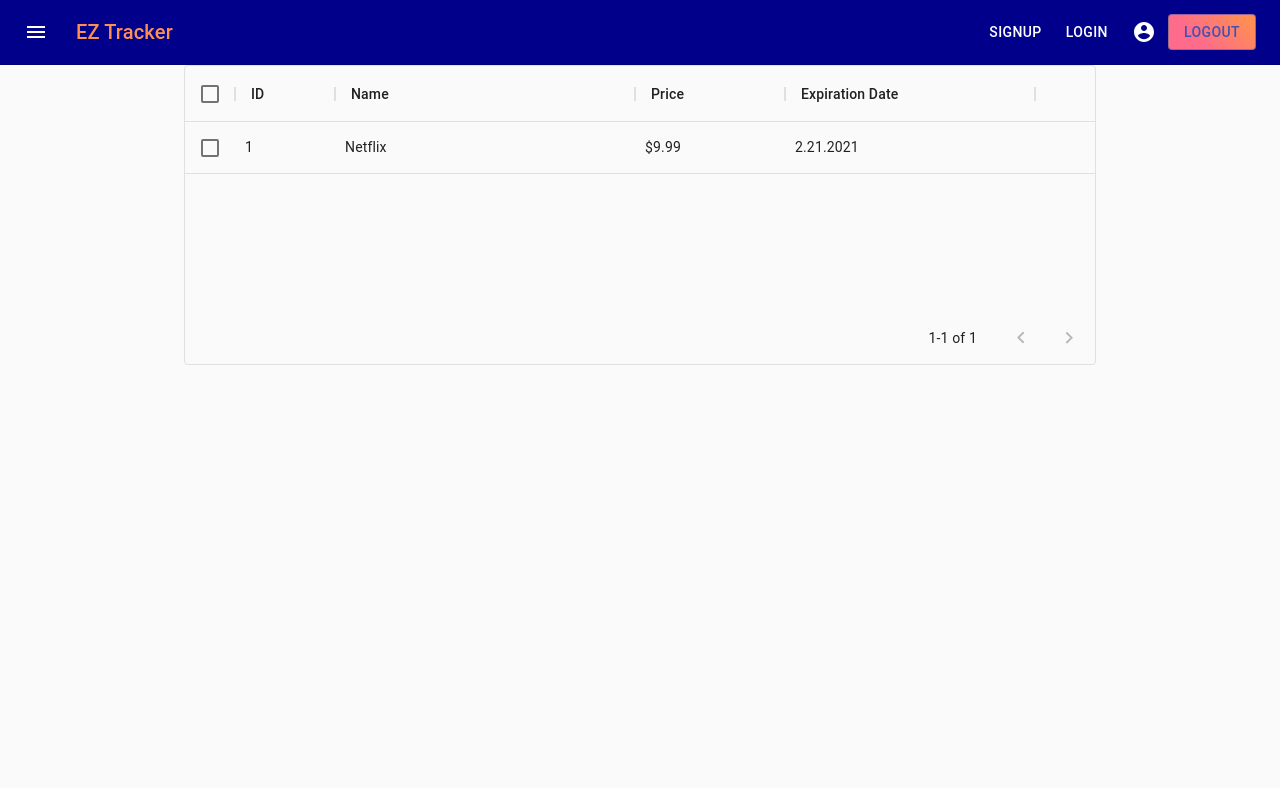
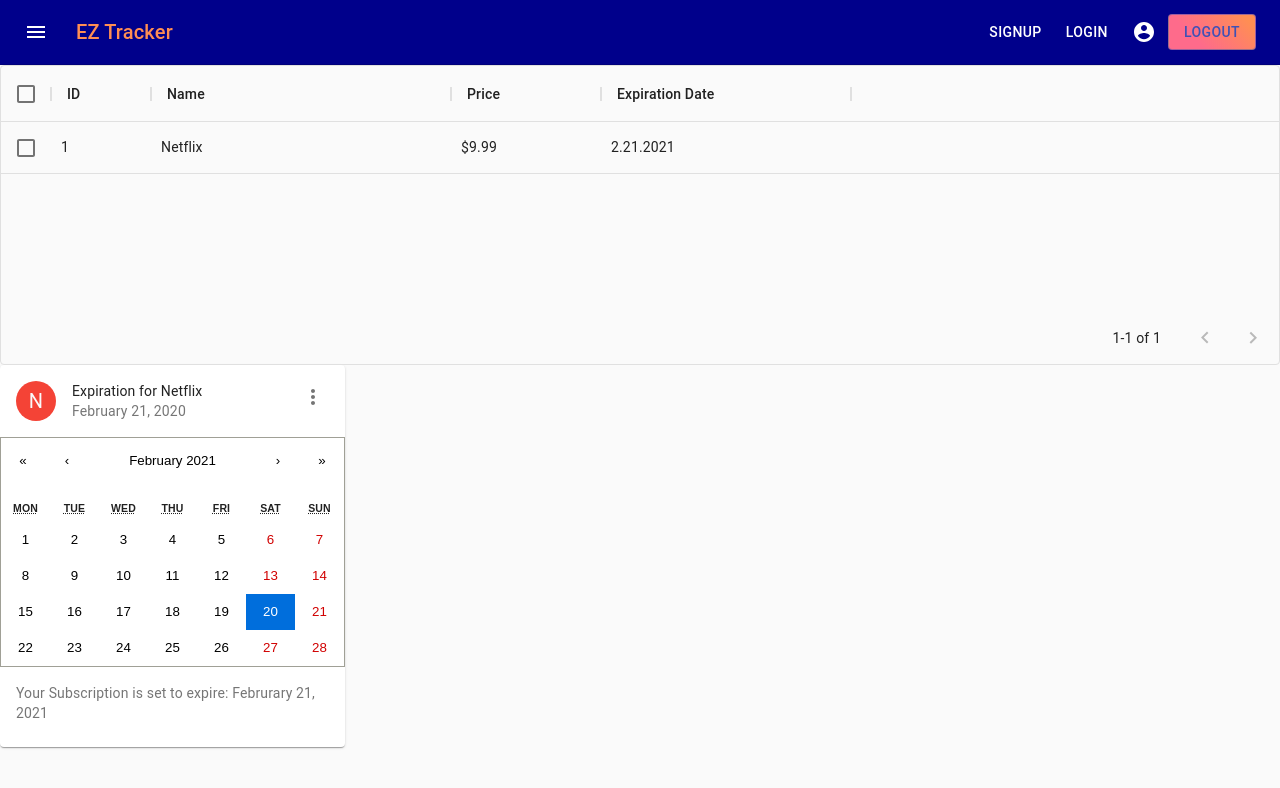
Before and after one commit to tonycrosby-tech/EZ_Tracker, a React (Create React App) app in the folder client/: page /subs in a window 1280 px wide. Shown: the top 788 px of the page. Built offline with nearby package versions, Linux system fonts and the light colour scheme.

Commit message:
adding calendar for expiration

```diff
--- a/client/src/App.js
+++ b/client/src/App.js
@@ -6,11 +6,8 @@ import SignInSide from './pages/SignIn';
 import Signup from './pages/Signup';
 import Header from './components/Header';
 import Subscription from './pages/Subscription';
-import Account from './pages/Account';
 import Navbar from './components/Navbar';
 import NotFoundPage from './pages/NotFoundPage';
-import Contact from './pages/Contact';
-import Support from './pages/Support';
 function App() {
   return (
     <React.Fragment>
@@ -22,9 +19,6 @@ function App() {
           <Route exact path="/home" component={Header} />
           <Route exact path="/login" component={SignInSide} />
           <Route exact path="/subs" component={Subscription} />
-          <Route exact path="/account" component={Account}/>
-          <Route exact path="/contact" component={Contact} />
-          <Route exact path="/support" component={Support} />
           <Route path="/404" component={NotFoundPage} />
           <Redirect to="/404" />
         </Switch>
--- a/client/src/pages/Account.js
+++ /dev/null
@@ -1,30 +0,0 @@
-import React, { useState } from 'react';
-import Box from "@material-ui/core/Box";
-import { makeStyles } from "@material-ui/core/styles";
-import Calendar from 'react-calendar';
-import 'react-calendar/dist/Calendar.css';
-const useStyles = makeStyles((theme) => ({
-  message: {
-    color: "white",
-    fontWeight: "bold"
-  }
-}));
-
-const Account = () => {
-  const classes = useStyles();
-  const [value, onChange] = useState(new Date());
-
-  return (
-    <div>
-    <Box >
-    <Calendar
-        onChange={onChange}
-        value={value}
-      />
-    </Box>
-    </div>
-
-  );
-};
-
-export default Account;
--- a/client/src/pages/Contact.js
+++ /dev/null
@@ -1,27 +0,0 @@
-import React from "react";
-import Box from "@material-ui/core/Box";
-import { makeStyles } from "@material-ui/core/styles";
-import Button from "@material-ui/core/Button";
-import Link from "@material-ui/core/Link";
-
-const useStyles = makeStyles((theme) => ({
-  message: {
-    fontWeight: "bold",
-    color: "black",
-    textAlign: "center"
-  }
-  }));
-
-  const Contact = () => {
-    const classes = useStyles();
-
-    return (
-      <Box className={classes.message}>
-      <h1>Just a message</h1>
-      <h1>Just a message</h1>
-      </Box>
-
-    );
-  };
-
-  export default Contact;
--- a/client/src/pages/Subscription.js
+++ b/client/src/pages/Subscription.js
@@ -1,13 +1,31 @@
-import { makeStyles } from "@material-ui/core/styles";
-import * as React from "react";
+import React, { useState } from "react";
 import { DataGrid } from "@material-ui/data-grid";
 import Container from "@material-ui/core/Container";
+import Calendar from "react-calendar";
+import { makeStyles } from "@material-ui/core/styles";
+import clsx from 'clsx';
+import Card from '@material-ui/core/Card';
+import CardHeader from '@material-ui/core/CardHeader';
+import CardMedia from '@material-ui/core/CardMedia';
+import CardContent from '@material-ui/core/CardContent';
+import CardActions from '@material-ui/core/CardActions';
+import Collapse from '@material-ui/core/Collapse';
+import Avatar from '@material-ui/core/Avatar';
+import IconButton from '@material-ui/core/IconButton';
+import Typography from '@material-ui/core/Typography';
+import { red } from '@material-ui/core/colors';
+import FavoriteIcon from '@material-ui/icons/Favorite';
+import ShareIcon from '@material-ui/icons/Share';
+import ExpandMoreIcon from '@material-ui/icons/ExpandMore';
+import MoreVertIcon from '@material-ui/icons/MoreVert';
+import "react-calendar/dist/Calendar.css";
 
 const columns = [
   {
     field: "id",
     headerName: "ID",
-    description: "This column is for the id to keep count of your subscriptions.",
+    description:
+      "This column is for the id to keep count of your subscriptions.",
     sortable: false,
     width: 100,
     // valueGetter: (params) => `${params.getValue("id")}`,
@@ -39,21 +57,40 @@ const columns = [
 ];
 
 const rows = [
-  { id: 1, name: 'Netflix', price: '$9.99', expiration: '2.21.2021' }
+  { id: 1, name: "Netflix", price: "$9.99", expiration: "2.21.2021" },
 ];
 
-// const useStyles = makeStyles((theme) => ({
-//   message: {
-//     fontWeight: "bold",
-//     color: "black",
-//     textAlign: "center"
-//   }
-//   }));
+const useStyles = makeStyles((theme) => ({
+  root: {
+    maxWidth: 345,
+  },
+  media: {
+    height: 0,
+    paddingTop: '56.25%', // 16:9
+  },
+  expand: {
+    transform: 'rotate(0deg)',
+    marginLeft: 'auto',
+    transition: theme.transitions.create('transform', {
+      duration: theme.transitions.duration.shortest,
+    }),
+  },
+  expandOpen: {
+    transform: 'rotate(180deg)',
+  },
+  avatar: {
+    backgroundColor: red[500],
+  },
+}));
 
-export default function Subscription() {
+const Subscription = () => {
+  const [value, onChange] = useState(new Date());
+
+  const classes = useStyles();
+
   return (
-    <Container maxWidth="md">
-      <div style={{ height: 300, width: '100%' }}>
+    <div>
+      <div style={{ height: 300, width: "100%" }}>
           <DataGrid
             rows={rows}
             columns={columns}
@@ -61,6 +98,30 @@ export default function Subscription() {
             checkboxSelection
           />
         </div>
-    </Container>
+      <Card className={classes.root}>
+      <CardHeader
+              avatar={
+                <Avatar aria-label="recipe" className={classes.avatar}>
+                  N
+                </Avatar>
+              }
+        action={
+          <IconButton aria-label="settings">
+            <MoreVertIcon />
+          </IconButton>
+        }
+        title="Expiration for Netflix"
+        subheader="February 21, 2020"
+      />
+      <Calendar onChange={onChange} value={value} />
+      <CardContent>
+        <Typography variant="body2" color="textSecondary" component="p">
+          Your Subscription is set to expire: Februrary 21, 2021
+        </Typography>
+      </CardContent>
+    </Card>
+    </div>
   );
-}
+};
+
+export default Subscription;
--- a/client/src/pages/Support.js
+++ /dev/null
@@ -1,30 +0,0 @@
-import React from "react";
-import Box from "@material-ui/core/Box";
-import { makeStyles } from "@material-ui/core/styles";
-import Button from "@material-ui/core/Button";
-import Link from "@material-ui/core/Link";
-
-const useStyles = makeStyles((theme) => ({
-  message: {
-    fontWeight: "bold",
-    color: "black",
-    textAlign: "center"
-  }
-  }));
-
-  const Support = () => {
-    const classes = useStyles();
-
-    return (
-      <Box className={classes.message}>
-      <h1>Just a message</h1>
-      <h1>Just a message</h1>
-      <h1>Just a message</h1>
-      <h1>Just a message</h1>
-      <h1>Just a message</h1>
-      </Box>
-
-    );
-  };
-
-  export default Support;
```
Lines whose indentation alone changed are shown as unchanged.
